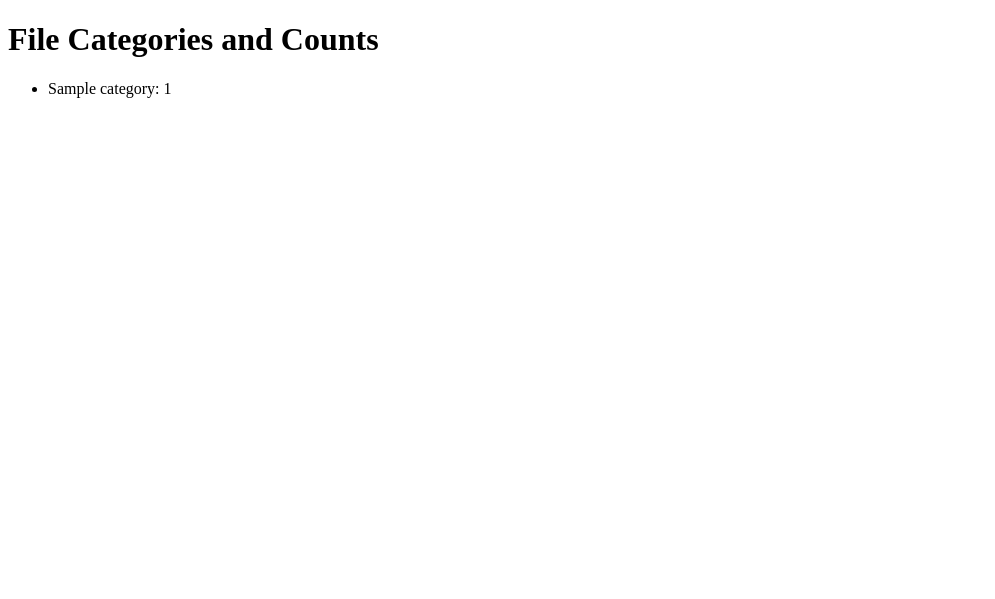
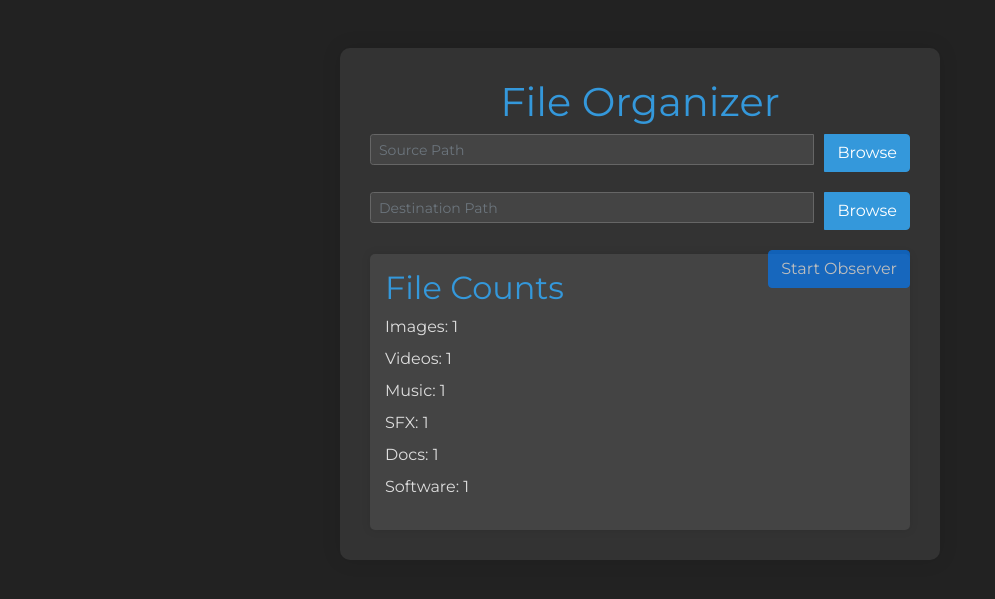
Before and after one commit to gourabdg47/download_file_automation, a Flask app: template templates/index.html in a window 1280 px wide. Shown: the top 599 px of the page, without its empty margins (0-995 px from the left). Run offline with Flask 3, Linux system fonts and the light colour scheme; the template is opened without the code that fills it: most values are stand-ins (such as "Sample title", 1, 10 or a date in 2020); some libraries are stand-ins or nearby versions.

Commit message:
Made ui and app changes

```diff
--- a/app.py
+++ b/app.py
@@ -1,20 +1,29 @@
 from flask import Flask, render_template
-from file_organizer import start_file_observer
+from file_organizer import DEFAULT_DOWNLOAD_PATH, FileMoveHandler, start_file_observer
+
+import logging
 
 app = Flask(__name__)
 
-# Start the file observer in a separate thread
-# start_file_observer()
-
-# Assuming you have 'categories' and 'file_counts' lists
-categories = ["Images", "Videos", "Music", "Softwares", "SFX", "Docs"]
-file_counts = [10, 5, 8, 12, 3, 6]
+# Configure Flask app logger
+app.logger.setLevel(logging.INFO)
+formatter = logging.Formatter('%(asctime)s - %(message)s', datefmt='%Y-%m-%d %H:%M:%S')
+file_handler = logging.FileHandler('flask_app.log')
+file_handler.setFormatter(formatter)
+app.logger.addHandler(file_handler)
 
 @app.route('/')
 def index():
-    # Zip the two lists
-    zipped_data = zip(categories, file_counts)
-    return render_template('index.html', zipped_data=zipped_data)
+    app.logger.info('Accessing index page')
+    return render_template('index.html',
+                           source_path=DEFAULT_DOWNLOAD_PATH)
 
-if __name__ == '__main__':
+@app.route('/start_observer', methods=['GET', 'POST'])
+def start_observer():
+    app.logger.info('Starting file observer')
+    start_file_observer()
+    return 'File observer started successfully.'
+
+
+if __name__ == "__main__":
     app.run(debug=True)
--- a/file_organizer.py
+++ b/file_organizer.py
@@ -192,6 +192,7 @@ def start_file_observer():
     logging.basicConfig(level=logging.INFO,
                         format='%(asctime)s - %(message)s',
                         datefmt='%Y-%m-%d %H:%M:%S')
+    file_organizer_logger = logging.getLogger(__name__)
 
     path = DEFAULT_DOWNLOAD_PATH
     event_handler = FileMoveHandler()
@@ -210,6 +211,7 @@ if __name__ == "__main__":
     logging.basicConfig(level=logging.INFO,
                         format='%(asctime)s - %(message)s',
                         datefmt='%Y-%m-%d %H:%M:%S')
+    file_organizer_logger = logging.getLogger(__name__)
 
     path = DEFAULT_DOWNLOAD_PATH
     event_handler = FileMoveHandler()
--- /dev/null
+++ b/static/style.css
@@ -0,0 +1,86 @@
+body {
+    background-color: #222;
+    color: #ddd;
+    font-family: 'Montserrat', sans-serif;
+}
+
+.container {
+    max-width: 600px;
+    margin: 50px auto;
+    background-color: #333;
+    padding: 30px;
+    border-radius: 10px;
+    box-shadow: 0 0 20px rgba(0, 0, 0, 0.1);
+    transition: box-shadow 0.3s;
+}
+
+.container:hover {
+    box-shadow: 0 0 30px rgba(0, 0, 0, 0.2);
+}
+
+h1, h2 {
+    color: #3498db;
+}
+
+.form-group {
+    margin-bottom: 20px;
+}
+
+.form-control {
+    background-color: #444;
+    color: #ddd;
+    border: 1px solid #666;
+    transition: border-color 0.3s;
+}
+
+.form-control:hover, .form-control:focus {
+    border-color: #3498db;
+}
+
+.input-group-append button {
+    background-color: #3498db;
+    color: #fff;
+    border: 1px solid #3498db;
+    transition: background-color 0.3s;
+}
+
+.input-group-append button:hover {
+    background-color: #2980b9;
+}
+
+/* Added space between input and buttons */
+.input-group-append {
+    margin-left: 10px;
+}
+
+.btn-primary {
+    background-color: #3498db;
+    color: #fff;
+    border: 1px solid #3498db;
+    transition: background-color 0.3s;
+}
+
+.btn-primary:hover {
+    background-color: #2980b9;
+}
+
+.file-counts {
+    background-color: #444;
+    padding: 15px;
+    border-radius: 5px;
+    margin-top: 20px;
+    box-shadow: 0 0 10px rgba(0, 0, 0, 0.1);
+}
+
+.file-counts h2 {
+    color: #3498db;
+}
+
+.file-counts ul {
+    list-style: none;
+    padding: 0;
+}
+
+.file-counts li {
+    margin-bottom: 8px;
+}
--- a/templates/index.html
+++ b/templates/index.html
@@ -3,17 +3,79 @@
     <head>
         <meta charset="UTF-8">
         <meta name="viewport" content="width=device-width, initial-scale=1.0">
-    <title>File Categories</title>
+        <link rel="stylesheet" href="https://stackpath.bootstrapcdn.com/bootstrap/4.5.2/css/bootstrap.min.css">
+        <link rel="stylesheet" href="https://fonts.googleapis.com/css2?family=Montserrat:wght@400;700&display=swap">
+        <link rel="stylesheet" href="{{ url_for('static', filename='style.css') }}">
+        <title>File Organizer</title>
     </head>
     <body>
+        <div class="container mt-5">
+            <h1 class="text-center">File Organizer</h1>
 
-    <h1>File Categories and Counts</h1>
+            <form action="/start_observer" method="post">
+                <div class="form-group">
+                    <div class="input-group">
+                        <input type="text" class="form-control form-control-sm" id="source_path" name="source_path" placeholder="Source Path" required>
+                        <div class="input-group-append">
+                            <button class="btn btn-outline-secondary" type="button">Browse</button>
+                        </div>
+                    </div>
+                </div>
 
+                <div class="form-group">
+                    <div class="input-group">
+                        <input type="text" class="form-control form-control-sm" id="destination_path" name="destination_path" placeholder="Destination Path" required>
+                        <div class="input-group-append">
+                            <button class="btn btn-outline-secondary" type="button">Browse</button>
+                        </div>
+                    </div>
+                </div>
+
+                <button type="submit" class="btn btn-primary float-right" id="start_observer_btn" disabled>Start Observer</button>
+            </form>
+
+            <div class="file-counts mt-4">
+                <h2>File Counts</h2>
                 <ul>
-        {% for category, count in zipped_data %}
-            <li>{{ category }}: {{ count }}</li>
-        {% endfor %}
+                    <li>Images: {{ image_count }}</li>
+                    <li>Videos: {{ video_count }}</li>
+                    <li>Music: {{ music_count }}</li>
+                    <li>SFX: {{ sfx_count }}</li>
+                    <li>Docs: {{ doc_count }}</li>
+                    <li>Software: {{ software_count }}</li>
                 </ul>
+            </div>
+        </div>
 
+        <script src="https://code.jquery.com/jquery-3.5.1.slim.min.js"></script>
+        <script src="https://cdn.jsdelivr.net/npm/@popperjs/core@2.9.2/dist/umd/popper.min.js"></script>
+        <script src="https://stackpath.bootstrapcdn.com/bootstrap/4.5.2/js/bootstrap.min.js"></script>
+
+        <script>
+            const sourcePathInput = document.getElementById('source_path');
+            const destinationPathInput = document.getElementById('destination_path');
+            const startObserverBtn = document.getElementById('start_observer_btn');
+
+            sourcePathInput.addEventListener('input', validateForm);
+            destinationPathInput.addEventListener('input', validateForm);
+
+            function validateForm() {
+                if (sourcePathInput.checkValidity() && destinationPathInput.checkValidity()) {
+                    startObserverBtn.removeAttribute('disabled');
+                } else {
+                    startObserverBtn.setAttribute('disabled', true);
+                }
+            }
+
+
+            document.getElementById('startObserverForm').addEventListener('submit', function(event) {
+                event.preventDefault();
+                fetch('/start_observer')
+                    .then(response => response.text())
+                    .then(data => alert(data))
+                    .catch(error => console.error('Error starting file observer:', error));
+            });
+
+        </script>
     </body>
 </html>
```
Also changed, not shown: requirement.txt (added, +11 -0 lines), 2 other files. Lines whose indentation alone changed are shown as unchanged.
